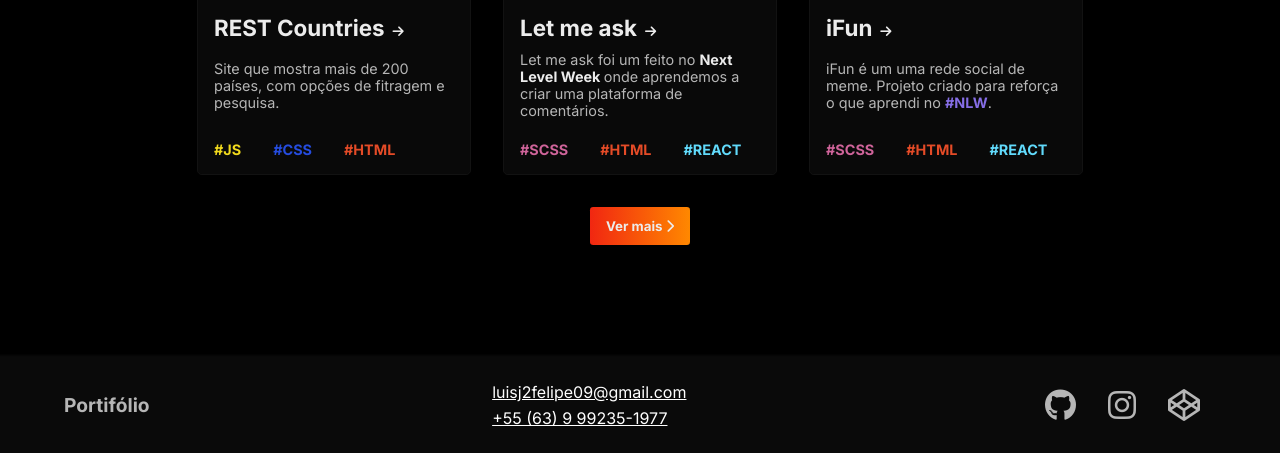
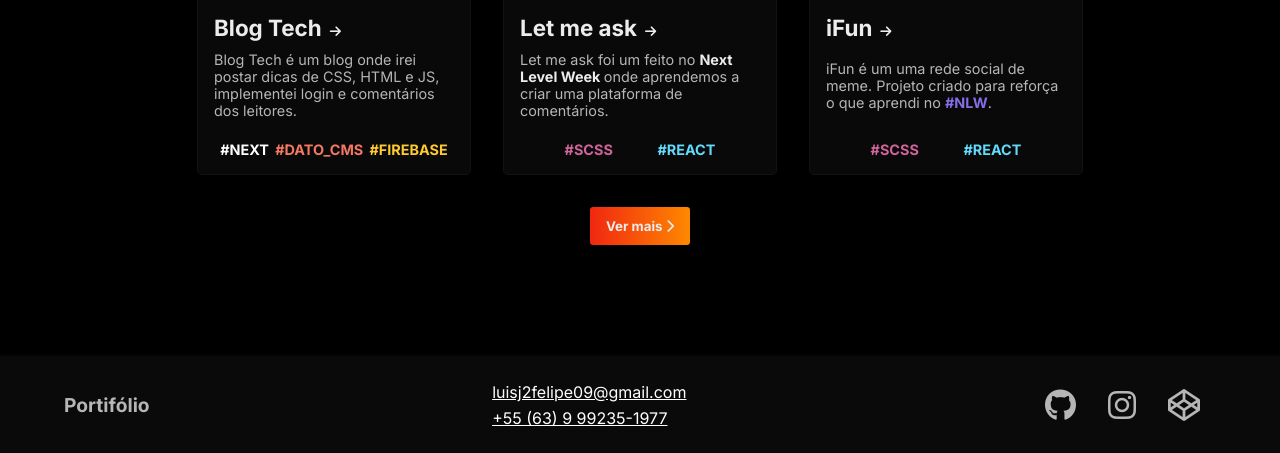
Before and after one commit to Luis-Felipe-N/portifolio, a plain HTML site: page index.html in a window 1280 px wide. Shown: the part 1658-2111 px from the top of the page. Drawn offline with Linux system fonts and the light colour scheme.

Commit message:
add new porject - BlogTech

```diff
--- a/assets/css/layout/cards.css
+++ b/assets/css/layout/cards.css
@@ -74,7 +74,9 @@
 
 .projeto__descricao-linguagens {
     display: flex;
-    gap: 2rem;
+    /* gap: 1rem;
+     */
+     justify-content: space-evenly;
 }
 
 .projeto__descricao-linguagens span {
--- a/assets/css/utils/variaveis.css
+++ b/assets/css/utils/variaveis.css
@@ -35,3 +35,15 @@
 .c-react {
     --color-linguagem: #61DAFB;
 }
+
+.c-next {
+    --color-linguagem: #ffffff;
+}
+
+.c-dato_cms {
+    --color-linguagem: #f37862;
+}
+
+.c-firebase {
+    --color-linguagem: #FFCA30;
+}
--- a/assets/js/cards-index.js
+++ b/assets/js/cards-index.js
@@ -3,25 +3,25 @@ import criarCards from './criar-cards.js'
 // Criar card page index
 const tdProjetos = [
     {
-        title: 'REST Countries',
-        link: 'https://rest-countries-luis.netlify.app/',
-        text: 'Site que mostra mais de 200 países, com opções de fitragem e pesquisa.',
-        image: 'https://res.cloudinary.com/dz209s6jk/image/upload/q_auto,w_700/Challenges/yhq5ihanseyinzwblaw1.jpg',
-        technologies: ['js', 'css', 'html']
+        title: 'Blog Tech',
+        link: 'https://blog-luis.vercel.app/',
+        text: 'Blog Tech é um blog onde irei postar dicas de CSS, HTML e JS, implementei login e comentários dos leitores.',
+        image: 'https://github.com/Luis-Felipe-N/blog/raw/main/public/blog-thumb.svg',
+        technologies: ['next', 'dato_cms', 'firebase']
     },
     {
         title: 'Let me ask',
         link: 'https://letmeask-f1b55.web.app/',
         text: 'Let me ask foi um feito no <a target="_blank" rel="noopener noreferrer"  href="https://nextlevelweek.com/pre-nlw"> Next Level Week </a> onde aprendemos a criar uma plataforma de comentários.',
         image: 'https://github.com/Luis-Felipe-N/letmeask-1/raw/master/.github/cover.svg',
-        technologies: ['scss', 'html', 'react']
+        technologies: ['scss', 'react']
     },
     {
         title: 'iFun',
         link: 'https://ifun-65e7a.firebaseapp.com/',
         text: 'iFun é um uma rede social de meme. Projeto criado para reforça o que aprendi no <a target="_blank" rel="noopener noreferrer"  href="https://nextlevelweek.com/pre-nlw"><span style="color: #866EE6; font-weight: 700">#NLW</span></a>.',
         image: 'https://github.com/Luis-Felipe-N/ifun/raw/main/src/assets/image/image-example.svg',
-        technologies: ['scss', 'html', 'react']
+        technologies: ['scss', 'react']
     }
 
 ]
```
Also changed, not shown: assets/js/cards-projetos.js (+10 -3 lines).
